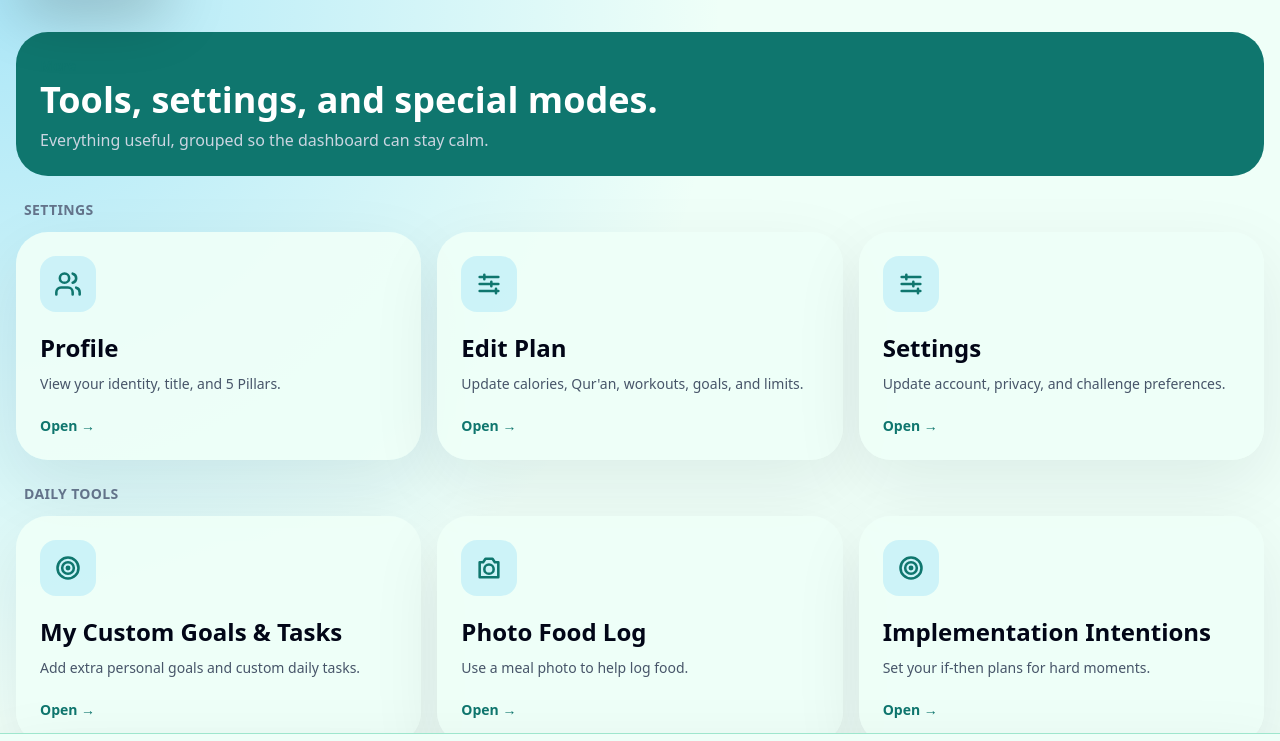
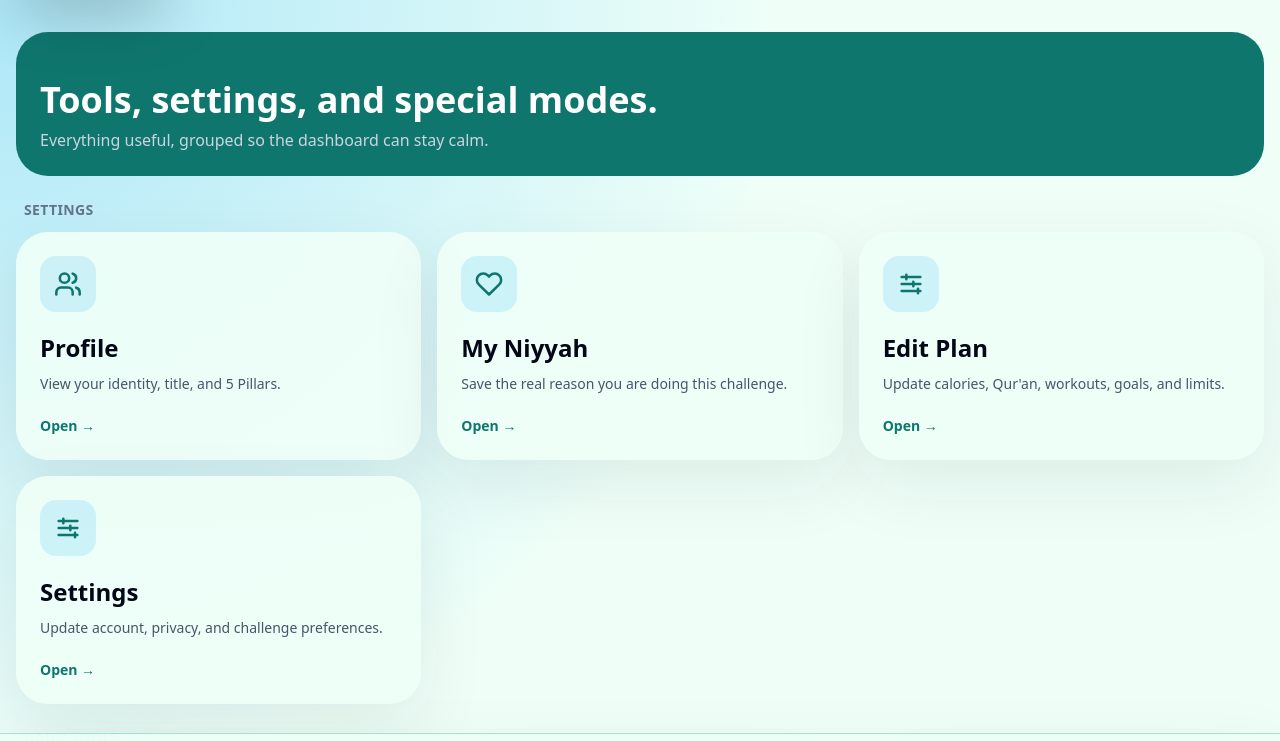
Before and after one commit to hxhhxxs/The-Challenge-, a Next.js app: page /tools in a window 1280 px wide. Shown: the top 741 px of the page. Built offline with nearby package versions, Linux system fonts and the light colour scheme.

Commit message:
Link niyyah from More tools

```diff
--- a/app/tools/page.tsx
+++ b/app/tools/page.tsx
@@ -5,6 +5,7 @@ import { cardClass, pageBg } from "@/lib/challenge-ui";
 const groups = [
   { heading: "Settings", items: [
     { title: "Profile", href: "/profile", icon: "users", description: "View your identity, title, and 5 Pillars." },
+    { title: "My Niyyah", href: "/niyyah", icon: "heart", description: "Save the real reason you are doing this challenge." },
     { title: "Edit Plan", href: "/edit-plan", icon: "sliders", description: "Update calories, Qur'an, workouts, goals, and limits." },
     { title: "Settings", href: "/settings", icon: "sliders", description: "Update account, privacy, and challenge preferences." },
   ]},
@@ -60,6 +61,7 @@ export default function ToolsPage() {
 function LineIcon({ kind }: { kind: string }) {
   const paths: Record<string, string> = {
     target: "M12 21a9 9 0 1 0 0-18 9 9 0 0 0 0 18ZM12 17a5 5 0 1 0 0-10 5 5 0 0 0 0 10ZM12 13a1 1 0 1 0 0-2 1 1 0 0 0 0 2Z",
+    heart: "M20.8 4.6a5.5 5.5 0 0 0-7.8 0L12 5.6l-1-1a5.5 5.5 0 0 0-7.8 7.8l1 1L12 21l7.8-7.6 1-1a5.5 5.5 0 0 0 0-7.8Z",
     moon: "M21 12.8A8.5 8.5 0 1 1 11.2 3 6.5 6.5 0 0 0 21 12.8Z",
     users: "M16 21v-2a4 4 0 0 0-4-4H6a4 4 0 0 0-4 4v2M9 11a4 4 0 1 0 0-8 4 4 0 0 0 0 8ZM22 21v-2a4 4 0 0 0-3-3.87M16 3.13a4 4 0 0 1 0 7.75",
     share: "M18 8a3 3 0 1 0-2.8-4M6 12a3 3 0 1 0 0 .1M18 20a3 3 0 1 0-2.8-4M8.6 13.5l6.8 4M15.4 6.5l-6.8 4",
```
